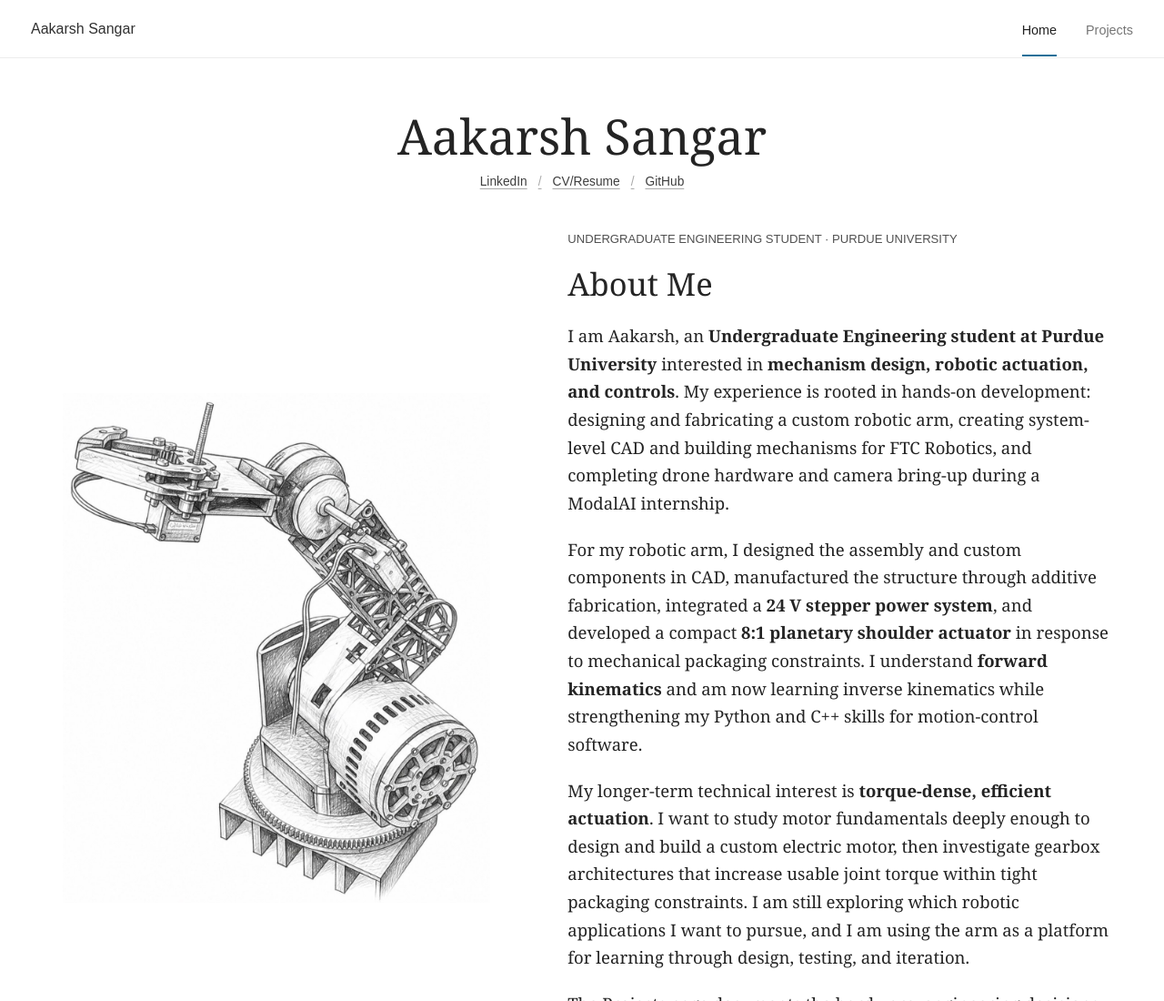
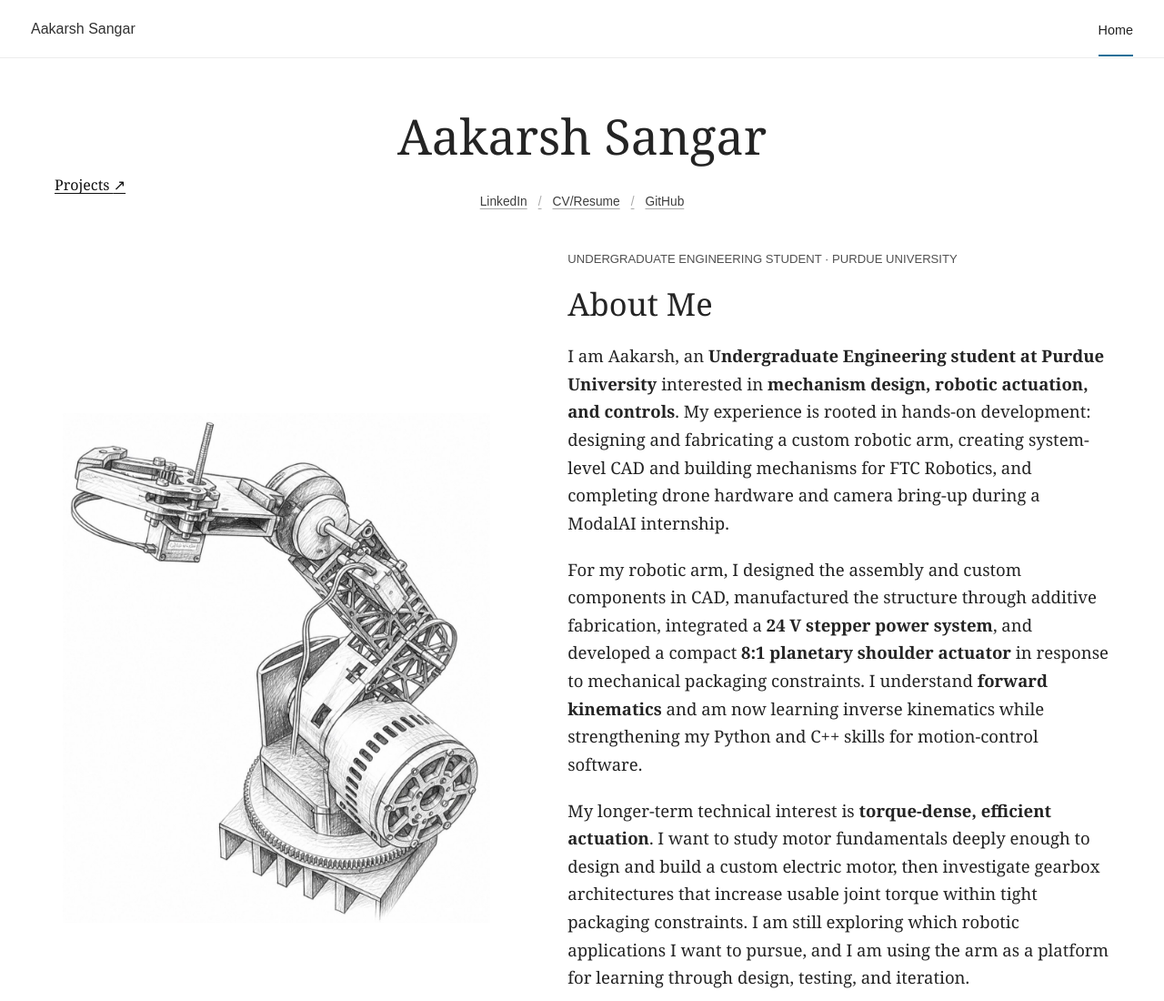
Before and after one commit to aakarsh-s/Engineering-Portfolio, a plain HTML site: page index.html in a window 1280 px wide. Shown: the top 1100 px of the page at 91% size. Drawn offline with Linux system fonts and the light colour scheme.

Commit message:
Add Projects button to index.html
Added a button to navigate to the projects page.

```diff
--- a/index.html
+++ b/index.html
@@ -15,17 +15,24 @@
       <a class="classic-brand" href="./index.html">Aakarsh Sangar</a>
       <nav>
         <a href="./index.html" aria-current="page">Home</a>
-        <a href="./projects.html">Projects</a>
       </nav>
     </header>
 
     <main class="classic-main">
       <h1>Aakarsh Sangar</h1>
+
+      <div class="classic-project-action">
+        <a class="classic-project-button" href="./projects.html">
+          Projects <span>&#8599;</span>
+        </a>
+      </div>
+
       <nav class="classic-profile-links" aria-label="Aakarsh Sangar profiles and resume">
         <a href="https://www.linkedin.com/in/aakarsh-sangar/" target="_blank" rel="noreferrer">LinkedIn</a>
         <a href="./Aakarsh_Sangar_CV.pdf" target="_blank">CV/Resume</a>
         <a href="https://github.com/aakarsh-s" target="_blank" rel="noreferrer">GitHub</a>
       </nav>
+
       <section class="classic-about" aria-labelledby="about-title">
         <figure class="classic-about-media">
           <img
```
